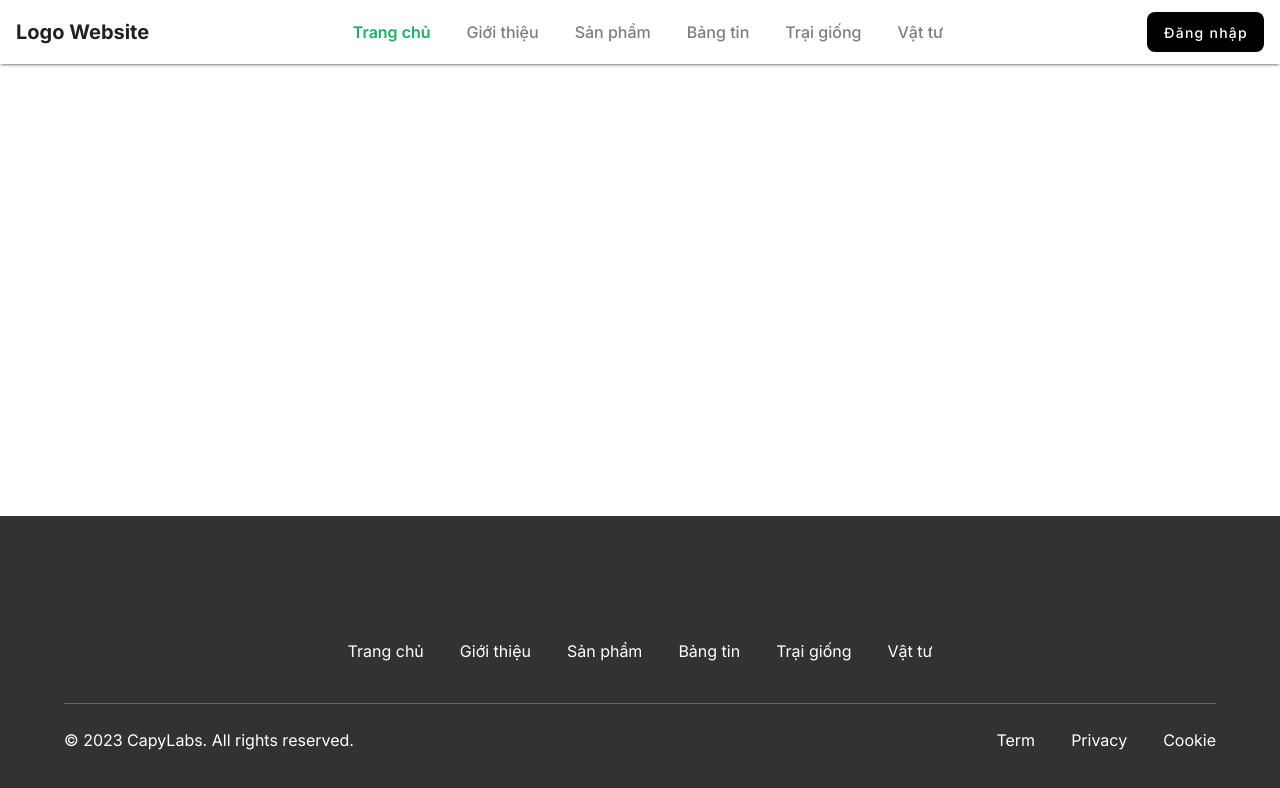
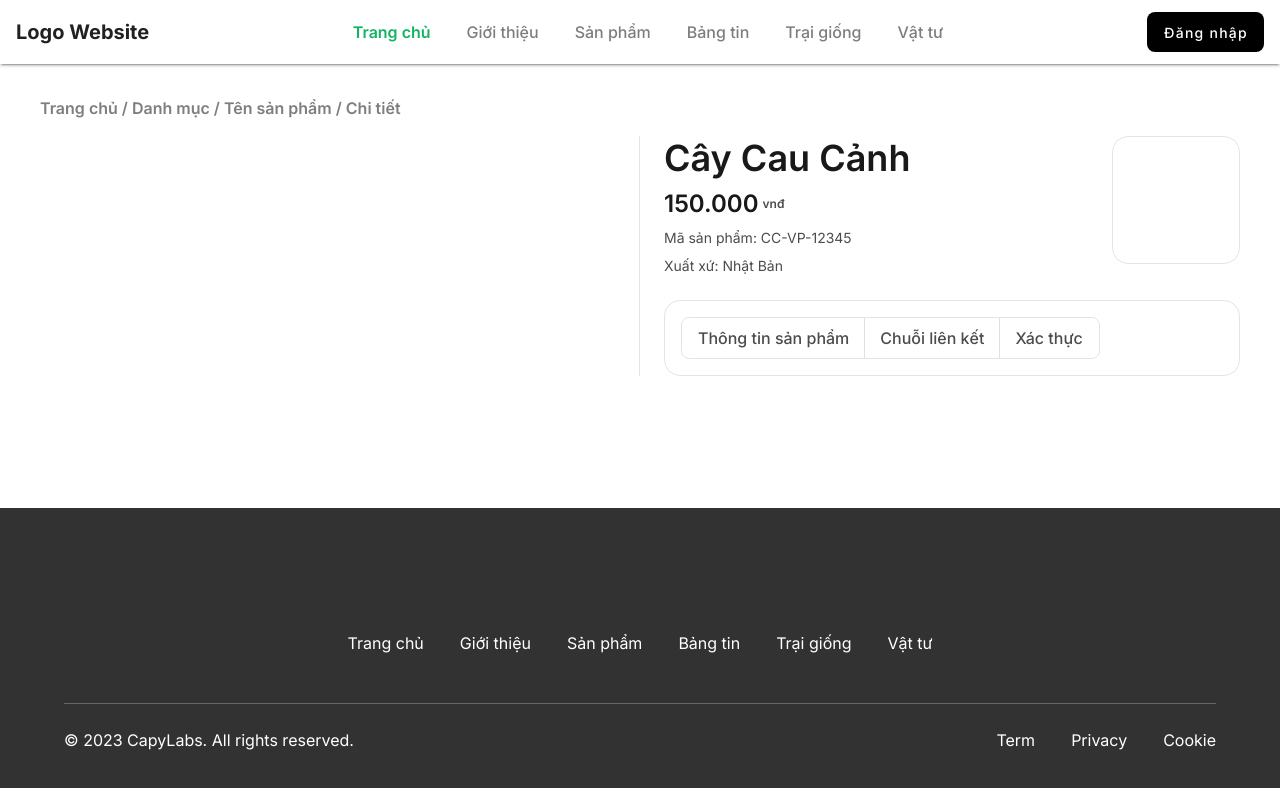
Before and after one commit to capylabs-io/agriculture-marketing-fe-user, a Vue app: page /product/1 in a window 1280 px wide. Shown: the top 788 px of the page. Built offline with nearby package versions, Linux system fonts and the light colour scheme.

Commit message:
add product detail

```diff
--- a/src/App.vue
+++ b/src/App.vue
@@ -47,8 +47,11 @@ nav {
 .page-container {
   max-width: 1200px;
 }
-.border-neutral30 {
+.neutral30-border {
   border: 1px solid var(--v-neutral30-base) !important;
+}
+.neutral20-border {
+  border: 1px solid var(--v-neutral20-base) !important;
 }
 .card-shadow {
   box-shadow: 0px 4px 12px rgba(0, 0, 0, 0.1), 0px 2px 4px rgba(0, 0, 0, 0.1) !important;
--- a/src/components/page-footer.vue
+++ b/src/components/page-footer.vue
@@ -29,7 +29,7 @@
           <div class="text-none nav-link">Vật tư</div>
         </router-link>
       </div>
-      <div class="d-flex justify-space-between full-width mt-10 pt-6 watermark">
+      <div class="d-flex justify-space-between full-width mt-12 pt-6 watermark">
         <div class="white--text">© 2023 CapyLabs. All rights reserved.</div>
         <div class="d-flex col-gap-36">
           <router-link
--- a/src/plugins/vuetify.js
+++ b/src/plugins/vuetify.js
@@ -11,7 +11,7 @@ export default new Vuetify({
     light: true,
     themes: {
       light: {
-        primary: "#807E7D",
+        primary: "#3CCB7F",
         secondary: "#f5f8ff",
 
         //Neutral
--- a/src/router/index.js
+++ b/src/router/index.js
@@ -9,6 +9,11 @@ const routes = [
     path: "/",
     name: "Home",
     component: () => import("../views/home/pages/home.vue"),
+  },
+  {
+    path: "/product/:code",
+    name: "Product Detail",
+    component: () => import("../views/product/pages/product-detail.vue"),
   },
 ];
 
--- a/src/views/home/components/news-section.vue
+++ b/src/views/home/components/news-section.vue
@@ -18,7 +18,7 @@
         data-aos-delay="500"
       >
         <v-img
-          class="border-radius-16 border-neutral30"
+          class="border-radius-16 neutral30-border"
           :src="require('@/assets/components/landing/image-3.webp')"
           max-height="420px"
         >
@@ -51,7 +51,7 @@
           :data-aos-delay="300 * i"
         >
           <v-img
-            class="border-radius-16 border-neutral30"
+            class="border-radius-16 neutral30-border"
             :src="require('@/assets/components/landing/image-3.webp')"
             max-height="132px"
             max-width="176px"
--- /dev/null
+++ b/src/views/product/pages/product-detail.vue
@@ -0,0 +1,72 @@
+<template>
+  <div class="page-container py-8 mx-auto">
+    <div class="neutral60--text font-weight-semibold">
+      Trang chủ / Danh mục / Tên sản phẩm / Chi tiết
+    </div>
+    <v-row class="mt-4" no-gutters>
+      <v-col cols="12" md="6" class="right-border pr-6">
+        <v-img
+          class="border-radius-16"
+          src="@/assets/product-image.png"
+          aspect-ratio="1/1"
+          cover
+        ></v-img>
+      </v-col>
+      <v-col cols="12" md="6" class="pl-6">
+        <div class="d-flex justify-space-between">
+          <div>
+            <div class="font-weight-semibold text-dp-md">Cây Cau Cảnh</div>
+            <div
+              class="font-weight-semibold text-dp-xs d-flex align-center mt-2"
+            >
+              150.000<span class="neutral80--text text-xs ml-1">vnđ</span>
+            </div>
+            <div class="neutral80--text text-sm mt-2">
+              Mã sản phẩm: CC-VP-12345
+            </div>
+            <div class="neutral80--text text-sm mt-2">Xuất xứ: Nhật Bản</div>
+          </div>
+          <div>
+            <v-img
+              class="neutral20-border border-radius-16 qrcode-img"
+              src="@/assets/qrcode-example.png"
+            ></v-img>
+          </div>
+        </div>
+        <div class="neutral20-border border-radius-16 pa-4 mt-6">
+          <div
+            class="d-inline-flex align-center neutral20-border border-radius-8 mx-auto"
+          >
+            <div
+              class="cursor-pointer px-4 py-2 neutral80--text font-weight-medium"
+            >
+              Thông tin sản phẩm
+            </div>
+            <v-divider vertical></v-divider>
+            <div
+              class="cursor-pointer px-4 py-2 neutral80--text font-weight-medium"
+            >
+              Chuỗi liên kết
+            </div>
+            <v-divider vertical></v-divider>
+            <div
+              class="cursor-pointer px-4 py-2 neutral80--text font-weight-medium"
+            >
+              Xác thực
+            </div>
+          </div>
+        </div>
+      </v-col>
+    </v-row>
+  </div>
+</template>
+
+<style scoped>
+.qrcode-img {
+  width: 128px;
+  height: 128px;
+}
+.right-border {
+  border-right: 1px solid var(--v-neutral20-base) !important;
+}
+</style>
```
Also changed, not shown: src/assets/product-image.png (added), src/assets/qrcode-example.png (added).
